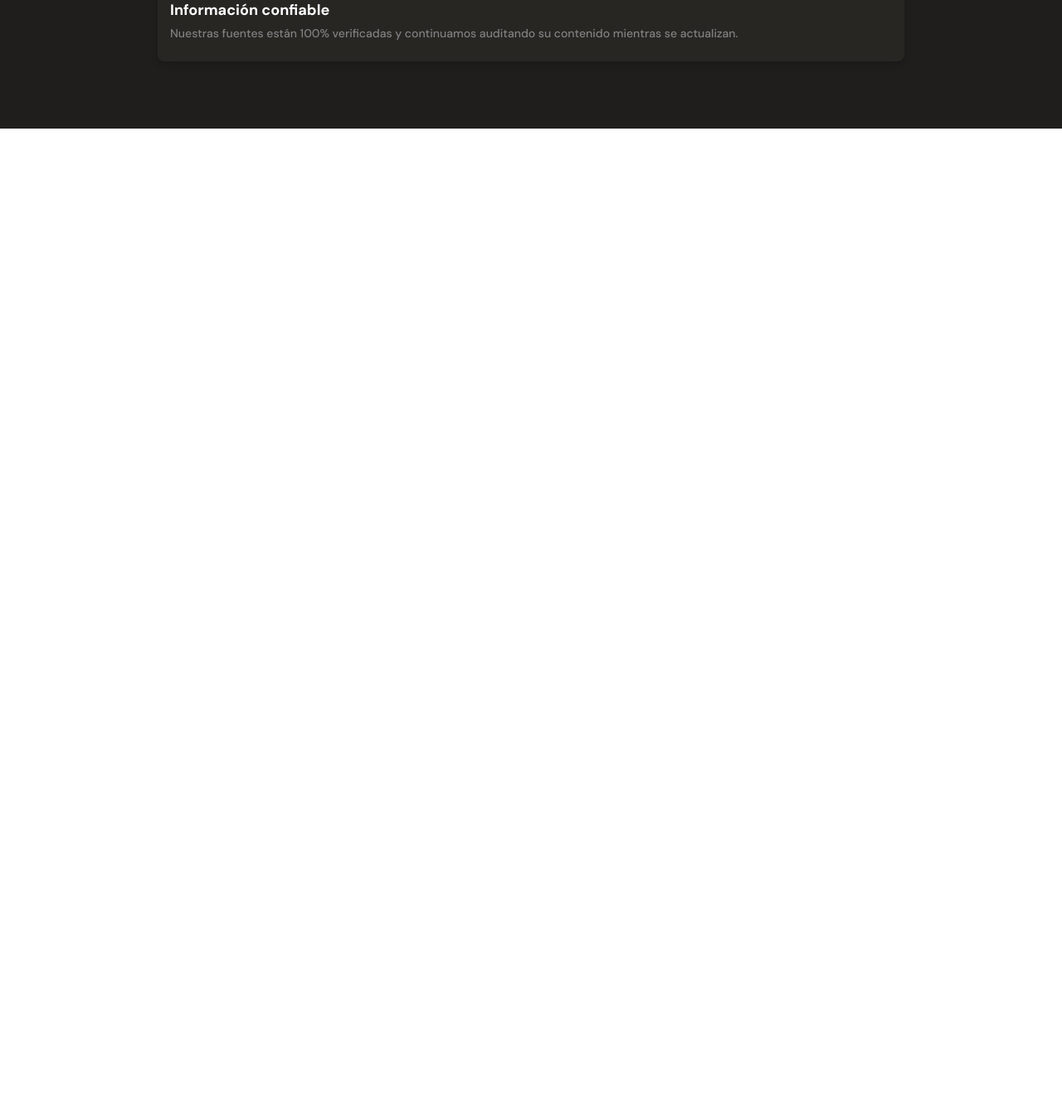
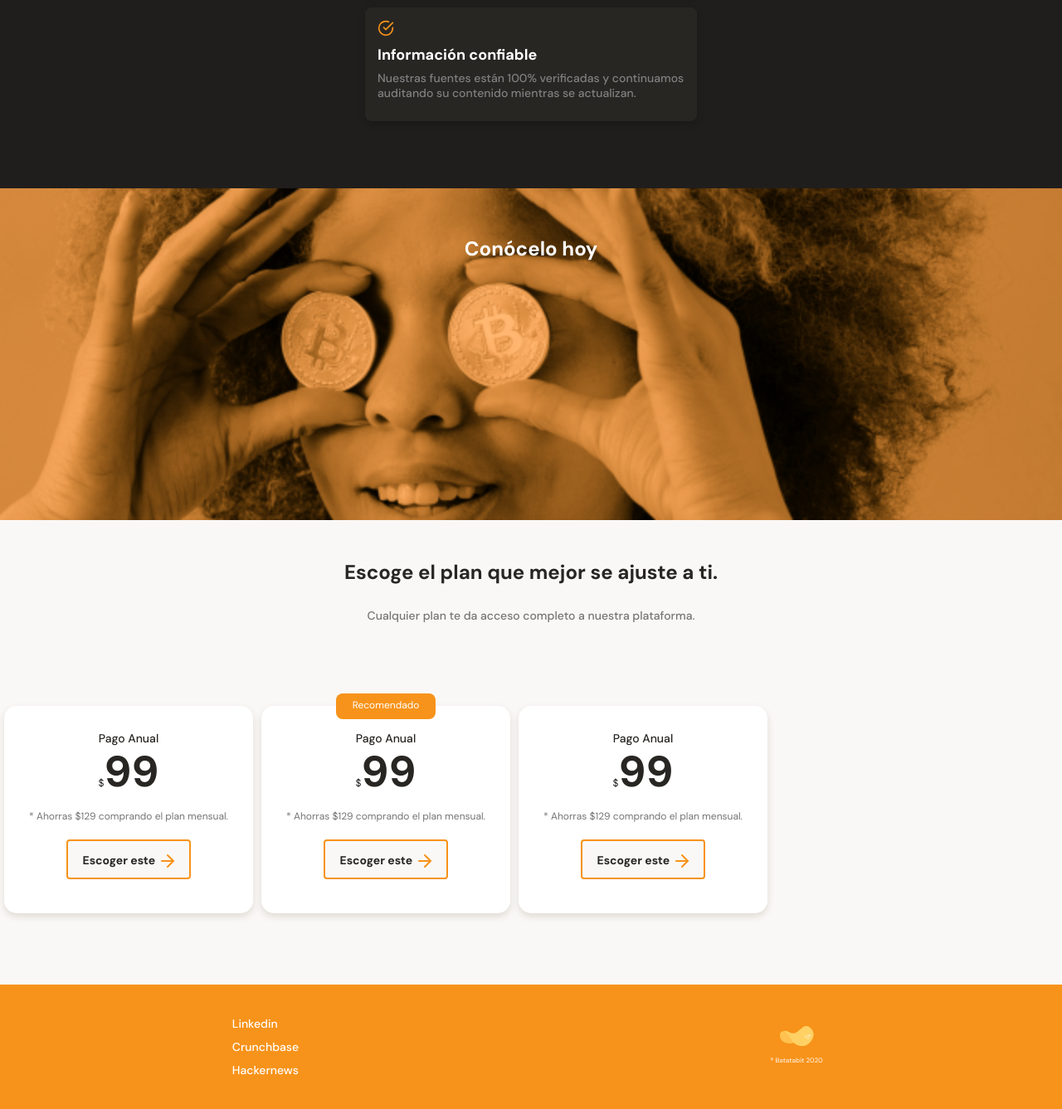
Before and after one commit to maoacr/batatabit, a plain HTML site: page index.html in a window 1280 px wide. Shown: the part 2041-3378 px from the top of the page at 83% size. Before the commit the page ends 2196 px from the top, so only its background shows below. Drawn offline with Linux system fonts and the light colour scheme.

Commit message:
all sections ready

```diff
--- a/css/styles.css
+++ b/css/styles.css
@@ -25,6 +25,7 @@
 html{
   font-size: 62.5%;
   font-family: 'DM Sans', sans-serif;
+  scroll-behavior: smooth;
 }
 header {
   position: relative;
@@ -179,7 +180,7 @@ h4 {
 }
 .table ul {
   list-style: none;
-  text-align: left;t
+  text-align: left;
 }
 .table .bitcoin-name {
 
@@ -294,7 +295,7 @@ h4 {
   text-align: left;
   width: 90%;
   min-width: 288px;
-  max-width: 900px;
+  max-width: 400px;
   margin: 16px auto;
   padding: 15px;
   background-color: var(--black);
@@ -356,3 +357,149 @@ h4 {
   line-height: 18px;
   margin-bottom: 10px;
 }
+.bitcoin-image-container {
+  width: 100%;
+  min-width: 320px;
+  height: 50vh;
+  background-image: url('../assets/img/bitcoinbaby2x.png');
+  background-position: center;
+  background-size: cover;
+  background-repeat: no-repeat;
+  text-align: center;
+}
+.bitcoin-image-container h2 {
+  padding-top: 60px;
+  font-size: 2.4rem;
+  font-weight: 700;
+  line-height: 2.6rem;
+  color: var(--just-white);
+}
+.main-plans-container{
+  width: 100%;
+  min-width: 320px;
+  padding-bottom: 70px;
+  text-align: center;
+}
+.plans--tittle {
+  width: 90%;
+  min-width: 288px;
+  height: auto;
+  margin: 0 auto;
+  margin-bottom: 50px;
+}
+.plans--tittle h2 {
+  padding-top: 50px;
+  font-size: 2.4rem;
+  font-weight: bold;
+  line-height: 2.6rem;
+  color: var(--black);
+}
+
+.plans--tittle p {
+  padding-top: 30px;
+  font-size: 1.4rem;
+  font-weight: 500;
+  line-height: 1.8rem;
+  color: #757575;
+}
+.plans-container--slider {
+  display: flex;
+  height: 316px;
+  overflow-x: scroll;
+  overscroll-behavior-x: contain;
+  scroll-snap-type: x proximity;
+}
+.plans-container--card {
+  position: relative;
+  scroll-snap-align: center;
+  width: 70%;
+  min-width: 190px;
+  max-width: 300px;
+  height: 250px;
+  margin: 50px 5px 0;
+  padding: 0 15px;
+  background-color: var(--just-white);
+  border-radius: 15px;
+  box-shadow: 0 4px 8px rgba(89, 73, 30, 0.16);
+}
+.recommended {
+  position: absolute;
+  width: 120px;
+  height: 31px;
+  left: calc(50% - 60px);
+  top: -15px;
+  font-size: 1.2rem;
+  padding: 6px;
+  background-color: var(--bitcoin-orange);
+  border-radius: 8px;
+  color: var(--just-white);
+}
+.plan-card--title {
+  padding-top: 30px;
+  font-size: 1.4rem;
+  font-weight: 500;
+  line-height: 1.8rem;
+  color: var(--black);
+}
+.plan-card--price {
+  padding: 5px 0;
+  font-size: 5.2rem;
+  font-weight: bold;
+  line-height: 5.3rem;
+  color: var(--black);
+}
+.plan-card--price span {
+  font-size: 1.2rem;
+  font-weight: 300;
+}
+.plan-card--saving {
+  color: #757575;
+  font-size: 1.2rem;
+}
+.plan-card-ca {
+  width: 150px;
+  height: 48px;
+  margin-top: 20px;
+  background-color: var(--off-white);
+  border: 2px solid var(--bitcoin-orange);
+  border-radius: 4px;
+  font-family: 'DM Sans', sans-serif;
+  font-size: 1.4rem;
+  font-weight: bold;
+  line-height: 1.8rem;
+  color: var(--black);
+}
+.plan-card-ca span {
+  display: inline-block;
+  width: 20px;
+  height: 20px;
+  background-image: url('../assets/icons/orange-right-arrow.svg');
+  vertical-align: text-bottom;
+}
+footer {
+  display: flex;
+  width: 100%;
+  height: 150px;
+  background-color: var(--bitcoin-orange);
+}
+footer section {
+  width: 50%;
+  display: flex;
+  justify-content: center;
+  align-items: center;
+}
+
+footer .left ul {
+  font-size: 1.4rem;
+  font-weight: 500;
+  line-height: 1.8rem;
+  list-style: none;
+}
+.left li {
+  margin: 10px 0;
+}
+
+.left a {
+  text-decoration: none;
+  color: var(--just-white);
+}
--- a/index.html
+++ b/index.html
@@ -14,7 +14,7 @@
     <div class="header--tittle-container">
       <h1>La próxima revolución en el intercambio de criptomonedas.</h1>
       <p>Batatabit te ayuda a navegar entre los diferentes precios y tendencias.</p>
-      <a href="#planes" class="header--button">Conoce nuestros planes<span></span></a>
+      <a href="#plans" class="header--button">Conoce nuestros planes<span></span></a>
     </div>
   </header>
   <main>
@@ -96,9 +96,55 @@
         <p class="card--description">Nuestras fuentes están 100% verificadas y continuamos auditando su contenido mientras se actualizan.</p>
       </div>
     </section>
-    <section></section>
-    <section></section>
+    <section class="bitcoin-image-container">
+      <h2>Conócelo hoy</h2>
+    </section>
+    <section id="plans" class="main-plans-container">
+      <div class="plans--tittle">
+        <h2>Escoge el plan que mejor se ajuste a ti.</h2>
+        <p>Cualquier plan te da acceso completo a nuestra plataforma.</p>
+      </div>
+      <section class="plans-container--slider">
+        <article class="plans-container--card">
+          <div class="plan-info-container">
+            <h3 class="plan-card--title">Pago Anual</h3>
+            <p class="plan-card--price"><span>$</span>99</p>
+            <p class="plan-card--saving">* Ahorras $129 comprando el plan mensual.</p>
+            <button class="plan-card-ca">Escoger este <span></span></button>
+          </div>
+        </article>
+        <article class="plans-container--card">
+          <p class="recommended">Recomendado</p>
+          <div class="plan-info-container">
+            <h3 class="plan-card--title">Pago Anual</h3>
+            <p class="plan-card--price"><span>$</span>99</p>
+            <p class="plan-card--saving">* Ahorras $129 comprando el plan mensual.</p>
+            <button class="plan-card-ca">Escoger este <span></span></button>
+          </div>
+        </article>
+        <article class="plans-container--card">
+          <div class="plan-info-container">
+            <h3 class="plan-card--title">Pago Anual</h3>
+            <p class="plan-card--price"><span>$</span>99</p>
+            <p class="plan-card--saving">* Ahorras $129 comprando el plan mensual.</p>
+            <button class="plan-card-ca">Escoger este <span></span></button>
+          </div>
+        </article>
+      </section>
+
+    </section>
   </main>
-  <footer></footer>
+  <footer>
+    <section class="left">
+      <ul>
+        <li><a href="#">Linkedin</a></li>
+        <li><a href="#">Crunchbase</a></li>
+        <li><a href="#">Hackernews</a></li>
+      </ul>
+    </section>
+    <section class="right">
+      <img src="./assets/img/logo-footer.svg" alt="logo de Batatabit 2020" />
+    </section>
+  </footer>
 </body>
 </html>
```
